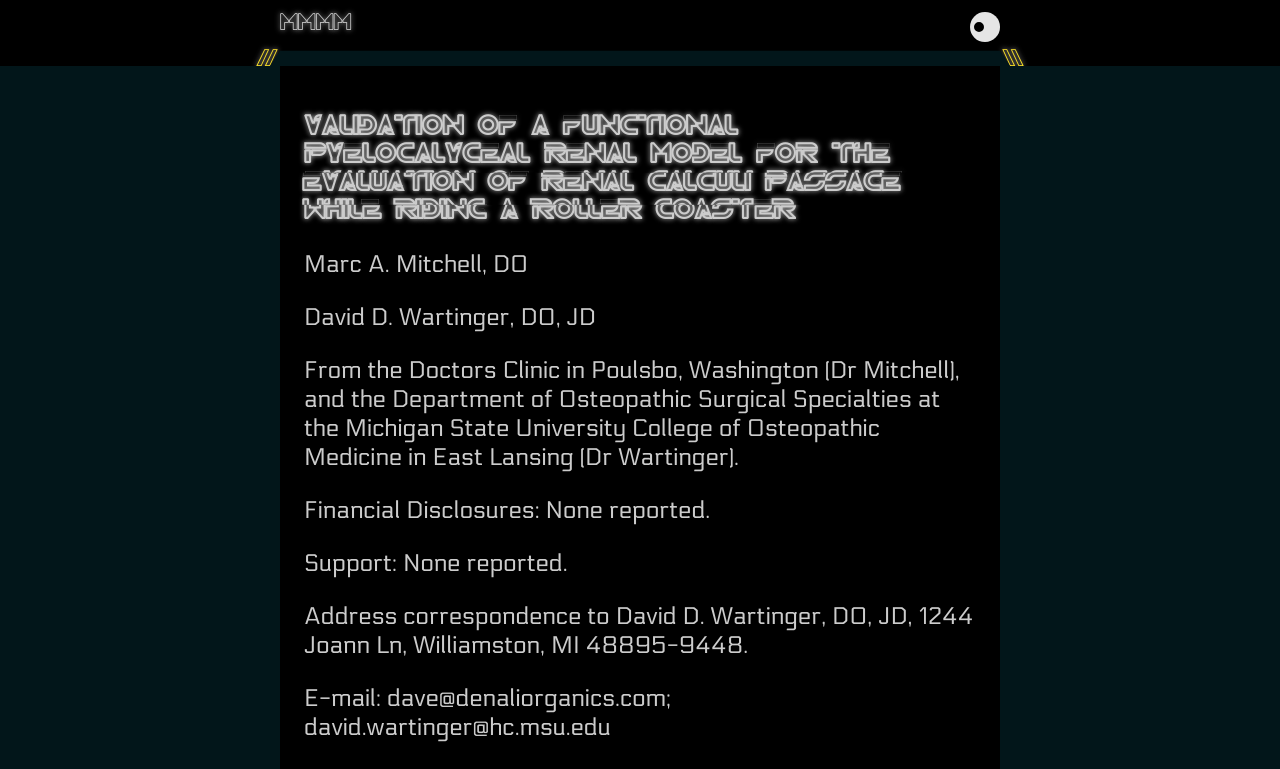
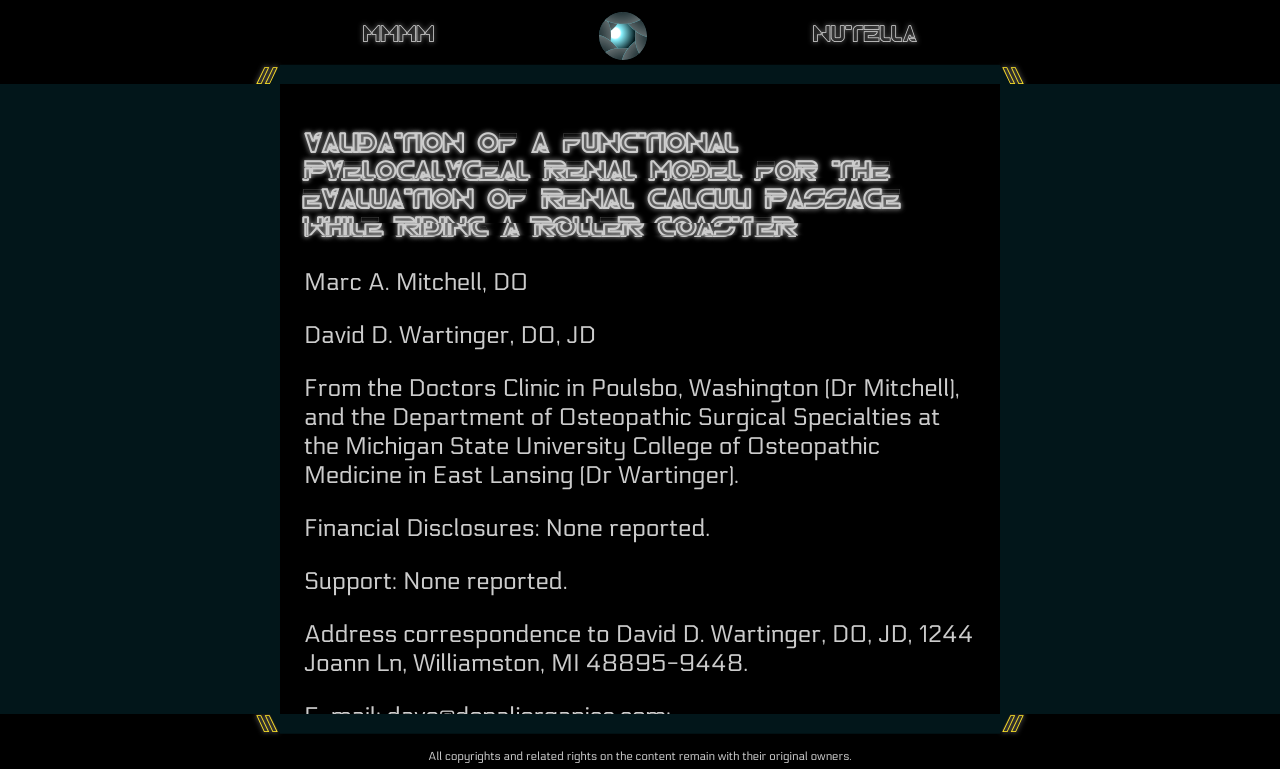
Before and after one commit to arcangelo7/mmmm, a website: page index.html in a window 1280 px wide. Both pictures are taken after a click on the link "mmmm". Shown: the top 769 px of the page. Drawn offline with nearby package versions, Linux system fonts and the light colour scheme.

Commit message:
occhio definitivo

```diff
--- a/index.html
+++ b/index.html
@@ -21,13 +21,22 @@
 	<nav class="nav">
 		<ul class="nav__bar">
 			<li class="nav__item nav__item--logo"><a href="#">mmmm</a></li>
-				<div class="box">
-					<div class="eye"></div>
-				</div>
+			<div class="eye">
+				<div class="blade"><div></div></div>
+				<div class="blade"><div></div></div>
+				<div class="blade"><div></div></div>
+				<div class="blade"><div></div></div>
+				<div class="blade"><div></div></div>
+				<div class="blade"><div></div></div>
+				<div class="blade"><div></div></div>
+				<div class="blade"><div></div></div>
+				<div class="iris"></div>
+				<!-- <div class="rim"></div> -->
+			  </div>
 			<!-- <li class="nav__item"><a href="#">mi</a></li>
 			<li class="nav__item"><a href="#">piace</a></li>
-			<li class="nav__item"><a href="#">la</a></li>
-			<li class="nav__item"><a href="#">nutella</a></li> -->
+			<li class="nav__item"><a href="#">la</a></li> -->
+			<li class="nav__item"><a href="#">nutella</a></li>
 		</ul>
 	</nav>
 	<section id="Cover">
--- a/sass/components/_eye.scss
+++ b/sass/components/_eye.scss
@@ -1,19 +1,115 @@
+.eye{
+  width: 4.8rem;
+  height: 4.8rem;
+  border-radius: 100%;
+  position: relative;
+  overflow: hidden;
+  // border: .24rem solid $color-grey-smoke;
+  background: $color-blade-runner-fog;
+  z-index: -3;
+}
 
-.box{
-    position: relative;
-    width: 30px;
-    height: 30px;
-    background: #e5e5e5;
-    border-radius: 50%;
-    transform-origin: 15px 15px;
-    // margin: 0 auto;
-  }
-  .eye{
-    position: absolute;
-    width: 10px;
-    height: 10px;
-    right: 4px;
-    top: 10px;
-    background: black;
-    border-radius: 50%;
-  }
+.iris{
+  width: 100%;
+  height: 100%;
+  position: absolute;
+  top: 0%;
+  left: 0%;
+  background-image: radial-gradient(ellipse,
+    #fff 0%,
+    #fff 15%,
+    $color-led-azure 20%,
+    $color-blade-runner-fog 60%);
+  background-position: center;
+  background-repeat: no-repeat;
+  background-size: 100%;
+  z-index: -2;
+  border-radius: 100%;
+  transition: background-size .2s;
+}
+
+// .rim{
+//   width: 100%;
+//   height: 100%;
+//   position: absolute;
+//   top: 0;
+//   left: 0;
+//   z-index: 9;
+//   border-radius: 100%;
+//   box-shadow: inset 0 2px 10px rgba(0, 0, 0, 1);
+//   border: 1px solid #000;
+//   transition: all 0.2s;
+//   -webkit-transition: all 0.2s;
+// }
+
+
+.blade{
+  width: 100%;
+  height: 100%;
+  border-radius: 100%;
+  overflow: hidden;
+  position: absolute;
+}
+
+.blade > div{
+  width: 80%;
+  height: 120%;
+  border-radius: 100%;
+  background: $color-blade-runner-fog;
+  position: absolute;
+  top:0;
+  left:-29%;
+  box-shadow: inset 0 0 2.4rem 0 rgba($color-grey-smoke, .8),
+              0 0 0 .024rem rgba($color-led-azure, .8);
+  overflow: hidden;
+  position: absolute;
+  transition: all 0.2s;
+}
+
+html:hover .blade > div{
+  left:-55%;
+}
+html:active .iris{
+  background-size: 50%;
+}
+html:active .blade > div{
+  left:-65%;
+}
+html:active .blade:nth-child(4) > div{
+  left:-50%;
+}
+html:active .blade:nth-child(8) > div{
+  left:-40%;
+}
+
+.blade:nth-child(1){
+  transform: rotate(50deg);
+}
+
+.blade:nth-child(2){
+  transform: rotate(5deg);
+}
+
+.blade:nth-child(3){
+  transform: rotate(-40deg);
+}
+
+.blade:nth-child(4){
+  transform: rotate(-85deg);
+}
+
+.blade:nth-child(5){
+  transform: rotate(-130deg);
+}
+
+.blade:nth-child(6){
+  transform: rotate(-175deg);
+}
+
+.blade:nth-child(7){
+  transform: rotate(-220deg);
+}
+
+.blade:nth-child(8){
+  transform: rotate(-265deg);
+}
--- a/sass/layout/_main.scss
+++ b/sass/layout/_main.scss
@@ -1,6 +1,11 @@
 body.around_2040 {
     height: 100vh;
     overflow: hidden;
+
+    // @include respond(phone) {
+    //     height: auto;
+    //     overflow: auto;
+    // }
 
     & .container {
         overflow: auto;
@@ -8,6 +13,7 @@ body.around_2040 {
 
     & .tablet {
         width: 72rem;
+        overflow: auto;
         @include black-mirror;
 
         padding: 2.4rem;
@@ -30,7 +36,6 @@ body.around_2040 {
         @include respond(phone) {
             width: 100vw;
             margin: 2.4vw 0;
-            overflow: auto;
 
             &::-webkit-scrollbar {
                 width: 0;
--- a/sass/layout/_navigation.scss
+++ b/sass/layout/_navigation.scss
@@ -52,11 +52,13 @@ body {
                 width: 72rem;
                 list-style: none;
                 display: flex;
+                align-items: center;
+                justify-content: space-around;
 
-                @include respond(phone) {
-                    flex-wrap: wrap;
-                    justify-content: center;
-                }
+                // @include respond(phone) {
+                //     flex-wrap: wrap;
+                //     justify-content: center;
+                // }
             }
 
             &__item {
@@ -76,24 +78,22 @@ body {
                     @include glitch;
                 }
 
-                &:not(:first-child):not(:last-child):after {
-                    content: "|";
-                    margin: 0 2.4rem;
-                    color: $color-led-yellow;
-                    transform: translateY(-10%);
+                // &:not(:first-child):not(:last-child):after {
+                //     content: "|";
+                //     margin: 0 2.4rem;
+                //     color: $color-led-yellow;
+                //     transform: translateY(-10%);
 
-                    @include respond(phone) {
-                        margin: 0 4.8vw;
-                    }
-                }
+                //     @include respond(phone) {
+                //         margin: 0 4.8vw;
+                //     }
+                // }
 
                 &--logo {
-                    flex: 1;
-
                     @include respond(phone) {
-                        text-align: center;
-                        flex: 0 1 100%;
-                        margin-bottom: 2.4vw;
+                        // text-align: center;
+                        // flex: 0 1 100%;
+                        // margin-bottom: 2.4vw;
                     }
                 }
             }
--- a/script/2040.js
+++ b/script/2040.js
@@ -47,12 +47,38 @@ $(function(){
     });
 
     // Eye tracking
-    var $eye = $('.box');
-    var eyeX = $eye.offset().left + $eye.width() / 2;
-    var eyeY = $eye.offset().top + $eye.height() / 2;
-    $('body').on('mousemove', function(event){
-      var rad = Math.atan2(event.pageY - eyeY, event.pageX - eyeX);
-      var rot = rad * (180 / Math.PI);
-      $eye.css('transform', 'rotate(' + rot + 'deg)' )
-    })
+    // var $eye = $('.box');
+    // var eyeX = $eye.offset().left + $eye.width() / 2;
+    // var eyeY = $eye.offset().top + $eye.height() / 2;
+    // $('body').on('mousemove', function(event){
+    //   var rad = Math.atan2(event.pageY - eyeY, event.pageX - eyeX);
+    //   var rot = rad * (180 / Math.PI);
+    //   $eye.css('transform', 'rotate(' + rot + 'deg)' )
+    // })
+
+    $(document).mousemove(function(e){
+        var eye = $('.eye');
+        var eyeX = (eye.offset().left + eye.width() / 2);
+        var eyeY = (eye.offset().top + eye.height() / 2);
+        var eyeXPercent = Math.round(eyeX / $(this).width() * 100)
+        var eyeYPercent = Math.round(eyeY / $(this).width() * 100)
+        var xPos = e.pageX;
+        var yPos = e.pageY;
+        var mouseXPercent = Math.round(xPos / $(this).width() * 100);
+        var mouseYPercent = Math.round(yPos / $(this).height() * 100);
+
+        $('.iris').css('top',mouseYPercent - eyeYPercent);
+        $('.iris').css('left',mouseXPercent - eyeXPercent);
+
+        var iris = $(".iris");
+        if (parseInt(iris.css("top")) > 8) {
+            iris.css("top", "8");
+        }
+        if (parseInt(iris.css("left")) < -8) {
+            iris.css("left", "-8");
+        }
+        if (parseInt(iris.css("left")) > 8) {
+            iris.css("left", "8");
+        }
+    });
 });
```
Also changed, not shown: css/style.css.
